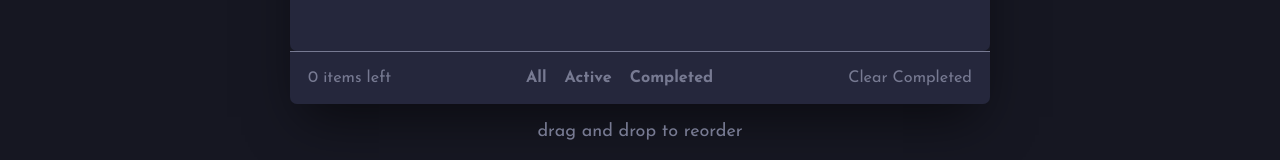
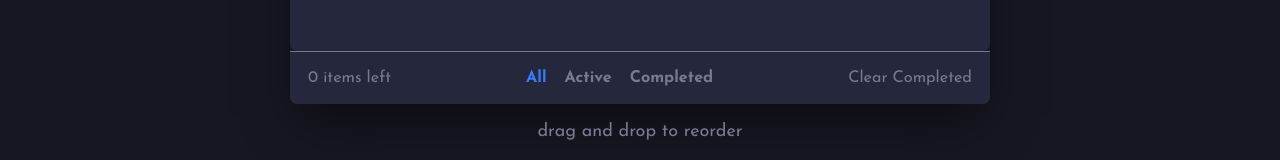
Before and after one commit to Tamarapreye-M/todo-app, a React (Create React App) app: page / in a window 1280 px wide. Shown: the part 601-761 px from the top of the page. Built offline with nearby package versions, Linux system fonts and the light colour scheme.

Commit message:
active color implemented

```diff
--- a/src/App.css
+++ b/src/App.css
@@ -276,6 +276,9 @@ main .input-todo {
 .parent-container.light .clear:hover {
 	color: var(--light-mode-dark-grey3);
 }
+.filter span.active {
+	color: var(--bright-blue-text);
+}
 .desktop {
 	display: none;
 }
@@ -304,10 +307,14 @@ main .input-todo {
 .parent-container.light .mobile span:hover {
 	color: var(--light-mode-dark-grey3);
 }
+
 footer {
 	margin-top: 1rem;
 	text-align: center;
 	color: var(--text-dark-greyish-blue-1);
+}
+footer span {
+	color: var(--bright-blue-text);
 }
 @media screen and (min-width: 768px) {
 	.mobile {
--- a/src/components/FilteredList.js
+++ b/src/components/FilteredList.js
@@ -1,9 +1,24 @@
-const FilteredList = ({ showTodos, className }) => {
+const FilteredList = ({ showTodos, className, isActive, setIsActive }) => {
 	return (
 		<div className={className}>
-			<span onClick={() => showTodos("ALL")}>all</span>
-			<span onClick={() => showTodos("ACTIVE")}>active</span>
-			<span onClick={() => showTodos("COMPLETED")}>completed</span>
+			<span
+				onClick={() => showTodos("ALL")}
+				className={isActive.all ? "active" : "inactive"}
+			>
+				all
+			</span>
+			<span
+				onClick={() => showTodos("ACTIVE")}
+				className={isActive.active ? "active" : "inactive"}
+			>
+				active
+			</span>
+			<span
+				onClick={() => showTodos("COMPLETED")}
+				className={isActive.completed ? "active" : "inactive"}
+			>
+				completed
+			</span>
 		</div>
 	);
 };
--- a/src/components/Main.js
+++ b/src/components/Main.js
@@ -73,10 +73,13 @@ const Main = () => {
 	const showTodos = (action) => {
 		if (action === "ALL") {
 			setDisplayTodos(todos);
+			setIsActive({ ...isActive, all: true, active: false, completed: false });
 		} else if (action === "ACTIVE") {
 			setDisplayTodos(todos.filter((todos) => !todos.completed));
+			setIsActive({ ...isActive, all: false, active: true, completed: false });
 		} else if (action === "COMPLETED") {
 			setDisplayTodos(todos.filter((todos) => todos.completed));
+			setIsActive({ ...isActive, all: false, active: false, completed: true });
 		}
 	};
 	// handler for removing all completed list items
@@ -110,7 +113,7 @@ const Main = () => {
 						{todos.filter((each) => each.completed === false).length} items left
 					</p>
 					<FilteredList
-						className="desktop"
+						className="desktop filter"
 						showTodos={showTodos}
 						isActive={isActive}
 						setIsActive={setIsActive}
@@ -121,7 +124,7 @@ const Main = () => {
 				</div>
 			</div>
 			<FilteredList
-				className="mobile"
+				className="mobile filter"
 				showTodos={showTodos}
 				isActive={isActive}
 				setIsActive={setIsActive}
```
